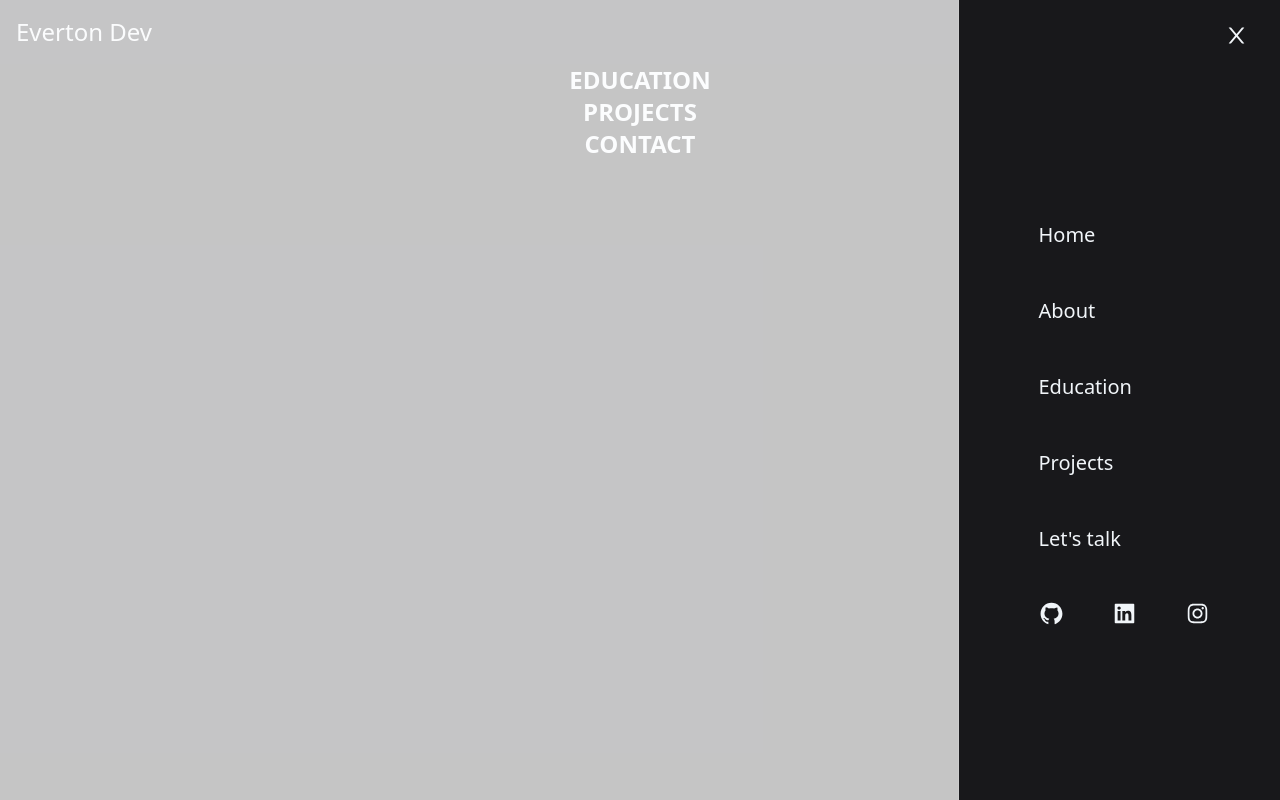
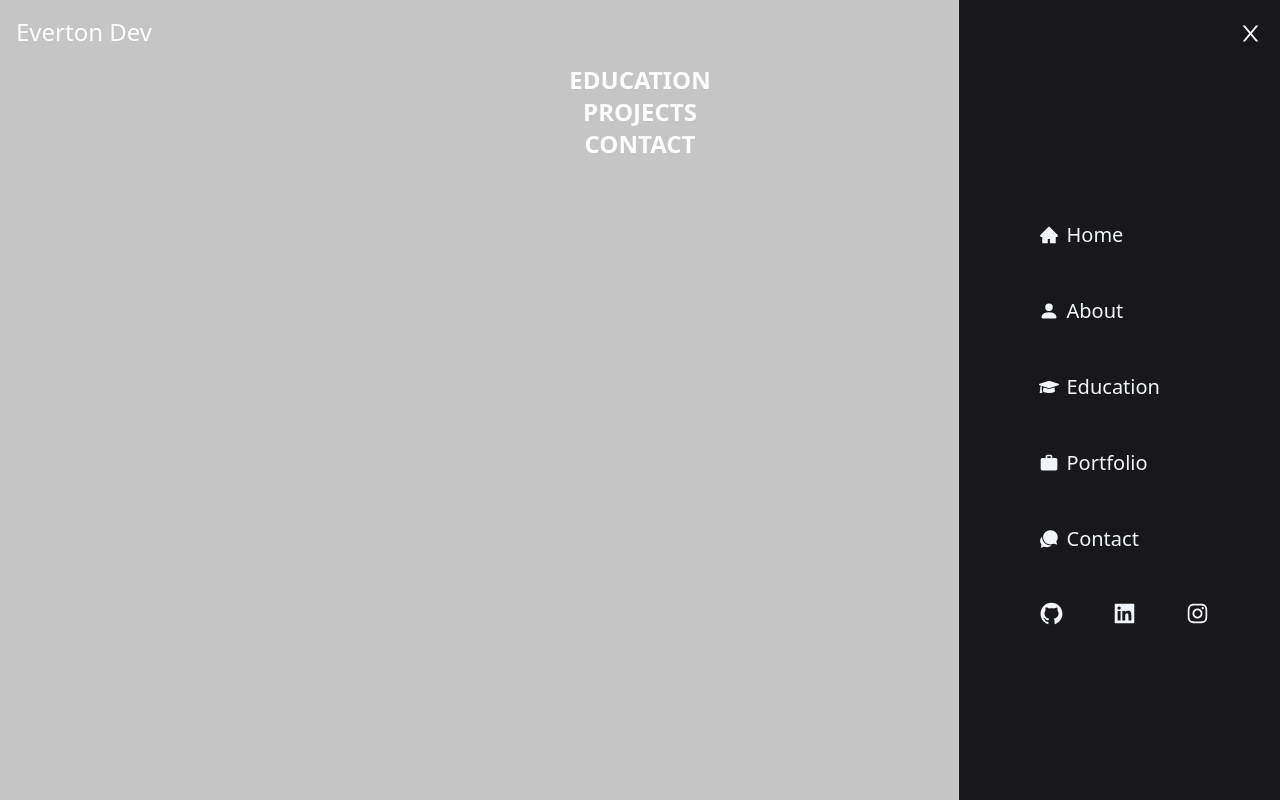
Before and after one commit to evertondsvieira/everton-dev, a React (Vite) app in the folder portifolio/: page / in a window 1280 px wide. Both pictures are taken after a click on the icon 1251 px from the left and 32 px from the top of the page. Built offline with nearby package versions, Linux system fonts and the light colour scheme.

Commit message:
fix: fixed navbar

```diff
--- a/portifolio/src/components/NavBar/index.tsx
+++ b/portifolio/src/components/NavBar/index.tsx
@@ -1,20 +1,41 @@
 import { AiOutlineClose, AiOutlineGithub } from "react-icons/ai";
 import { AiFillLinkedin } from "react-icons/ai";
 import { AiOutlineInstagram } from "react-icons/ai";
+import { AiFillHome } from "react-icons/ai";
+import { BsPersonFill } from "react-icons/bs";
+import { IoChatbubblesSharp } from "react-icons/io5";
+import { MdWork } from "react-icons/md";
+import { FaGraduationCap } from "react-icons/fa";
+import { Link } from "react-router-dom"
 import { IOpenMenu } from "../Header";
-import { Link } from 'react-router-dom';
+
 
 const NavBar = ({setIsOpen}:IOpenMenu) => {
     return(
         <div className="w-[290px] h-screen flex items-center justify-center text-xl relative">
             <div className="flex-col space-y-6">
-                <div className="w-70 h-full text-slate-100 absolute cursor-pointer top-3 right-5" onClick={() => setIsOpen(false)}><AiOutlineClose size={25}/></div>
-                <ul className="w-54 flex-col space-y-12 text-slate-100 ">
-                    <li className="hover:text-blue-600 cursor-pointer">Home</li>
-                    <li className="hover:text-blue-600 cursor-pointer">About</li>
-                    <li className="hover:text-blue-600 cursor-pointer">Education</li>
-                    <li className="hover:text-blue-600 cursor-pointer">Projects</li>
-                    <li className="hover:text-blue-600 cursor-pointer">Let's talk</li>
+                <div className="w-70 h-full text-slate-100 absolute cursor-pointer top-2.5 right-1.5" onClick={() => setIsOpen(false)}><AiOutlineClose size={25}/></div>
+                <ul className="w-54 flex gap-12 flex-col text-slate-100 ">
+                    <div className="flex items-center gap-2 hover:text-blue-600 cursor-pointer" onClick={() => setIsOpen(false)}>
+                        <AiFillHome />
+                        <li><Link to="/">Home</Link></li>
+                    </div>
+                    <div className="flex items-center gap-2 hover:text-blue-600 cursor-pointer" onClick={() => setIsOpen(false)}>
+                        <BsPersonFill />
+                        <li><Link to="about">About</Link></li>
+                    </div>
+                    <div className="flex items-center gap-2 hover:text-blue-600 cursor-pointer" onClick={() => setIsOpen(false)}>
+                        <FaGraduationCap />
+                        <li><Link to="education">Education</Link></li>
+                    </div>
+                    <div className="flex items-center gap-2 hover:text-blue-600 cursor-pointer" onClick={() => setIsOpen(false)}>
+                        <MdWork />
+                        <li><Link to="projects">Portfolio</Link></li>
+                    </div>
+                    <div className="flex items-center gap-2 hover:text-blue-600 cursor-pointer" onClick={() => setIsOpen(false)}>
+                        <IoChatbubblesSharp />
+                        <li><Link to="contact">Contact</Link></li>
+                    </div>
                     <li className="flex justify-center space-x-12 cursor-pointer">
                         <a href="https://github.com/evertondsvieira" target="blank" className="hover:text-blue-600 hover:scale-110 hover:delay-150"><AiOutlineGithub size={25}/></a>
                         <a href="https://www.linkedin.com/in/everton-da-silva-vieira/" target="blank" className="hover:text-blue-600 hover:scale-110 hover:delay-150"><AiFillLinkedin size={25}/></a>
```
